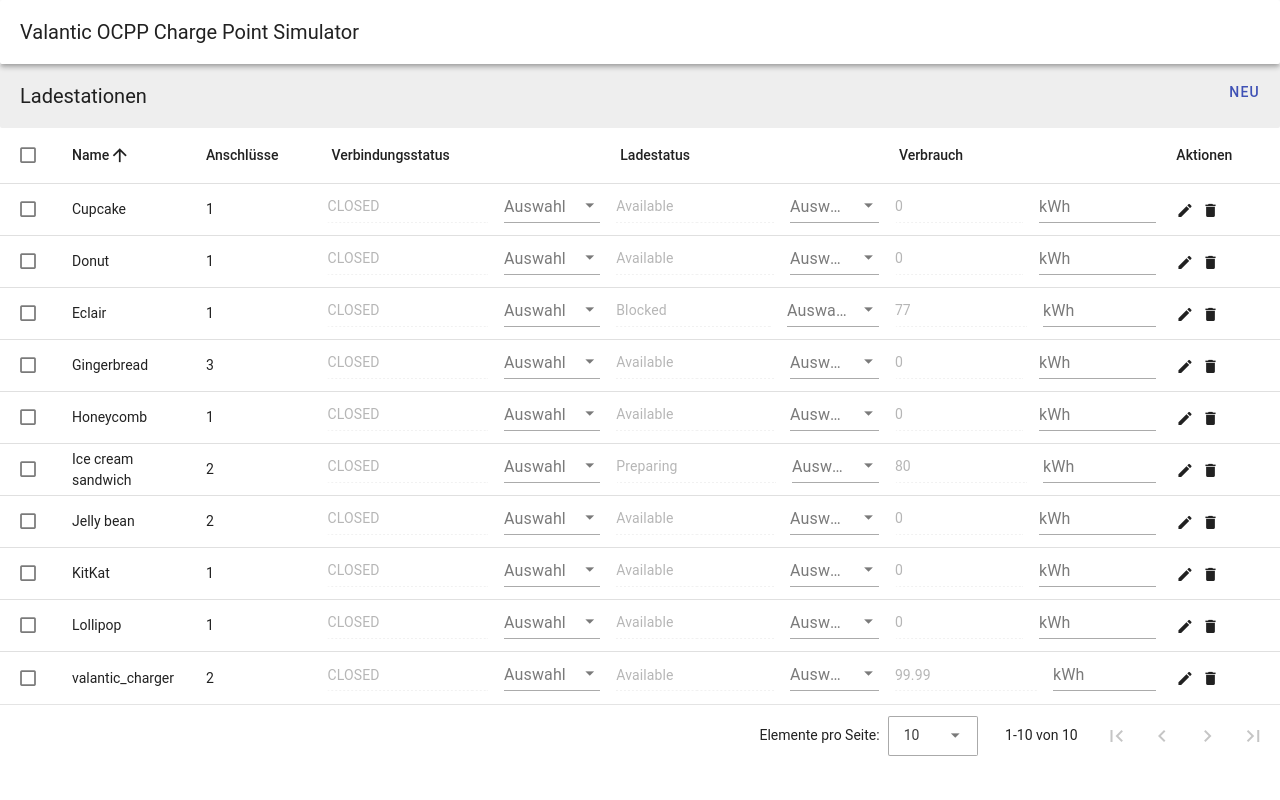
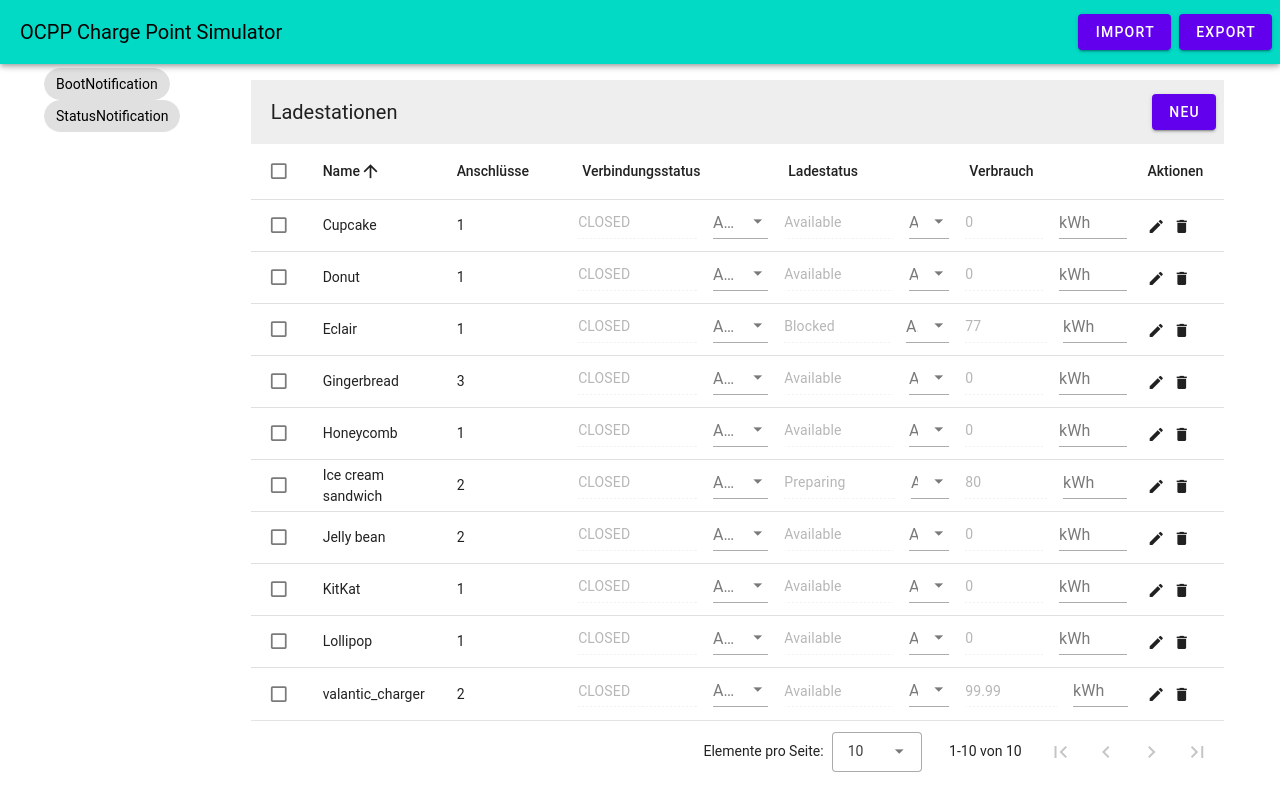
Before and after one commit to ges0909/ocpp-charge-point-simulator-dashboard, a Vue app: page / in a window 1280 px wide. Built offline with nearby package versions, Linux system fonts and the light colour scheme; no server answers.

Commit message:
1st attempt for OCPP notification panel

```diff
--- a/index.html
+++ b/index.html
@@ -2,9 +2,9 @@
 <html lang="en">
 <head>
     <meta charset="UTF-8"/>
-    <link rel="icon" type="image/svg+xml" href="/valantic.svg"/>
+    <link rel="icon" type="image/png" href="/valantic.png"/>
     <meta name="viewport" content="width=device-width, initial-scale=1.0"/>
-    <title>Valantic OCPP Charge Point Simulator</title>
+    <title>OCPP Charge Point Simulator</title>
 </head>
 <body>
 <div id="app"></div>
--- a/src/App.vue
+++ b/src/App.vue
@@ -3,7 +3,9 @@
   <!-- https://vuetifyjs.com/en/features/application-layout/#placing-components -->
   <v-layout class="rounded rounded-md">
 
-    <v-app-bar title="Valantic OCPP Charge Point Simulator">
+    <v-app-bar title="OCPP Charge Point Simulator" color="secondary">
+      <v-btn variant="elevated" color="primary" class="mr-2">Import</v-btn>
+      <v-btn variant="elevated" color="primary" class="mr-2">Export</v-btn>
     </v-app-bar>
 
     <!--
@@ -14,8 +16,26 @@
     </v-navigation-drawer>
     -->
 
-    <v-main class="d-flex align-center justify-center" style="min-height: 300px">
-      <ChargePointTable/>
+    <v-main class="d-flex align-center justify-center">
+      <v-container>
+        <v-row no-gutters>
+          <v-col>
+            <v-row>
+              <v-chip>
+                BootNotification
+              </v-chip>
+            </v-row>
+            <v-row>
+              <v-chip>
+                StatusNotification
+              </v-chip>
+            </v-row>
+          </v-col>
+          <v-col cols="10">
+            <ChargePointTable/>
+          </v-col>
+        </v-row>
+      </v-container>
     </v-main>
 
     <!--
--- a/src/components/ChargePointTable.vue
+++ b/src/components/ChargePointTable.vue
@@ -87,11 +87,15 @@
           {{ t("$msg.title") }}
         </v-toolbar-title>
         <v-dialog v-model="dialog" max-width="500px">
+          <!--
+            -- 'Add' button
+            -->
           <template v-slot:activator="{ props }">
-            <v-btn class="mb-2" color="primary" dark v-bind="props">
+            <v-btn variant="elevated" color="primary" class="mr-2" v-bind="props">
               {{ t("$msg.add") }}
             </v-btn>
           </template>
+
           <v-card>
             <v-card-title>
               <span class="text-h5">{{ formTitle }}</span>
@@ -122,10 +126,10 @@
               </v-container>
             </v-card-text>
             <v-card-actions>
-              <v-btn color="blue-darken-1" variant="text" @click="close">
+              <v-btn variant="elevated" color="primary" class="mr-2" @click="close">
                 {{ t("$msg.cancel") }}
               </v-btn>
-              <v-btn color="blue-darken-1" variant="text" @click="save">
+              <v-btn variant="elevated" color="primary" class="mr-2" @click="save">
                 {{ t("$msg.ok") }}
               </v-btn>
             </v-card-actions>
--- a/src/locales/de-DE.json
+++ b/src/locales/de-DE.json
@@ -17,5 +17,6 @@
   "header_meter_value": "Verbrauch",
   "required": "Es muss ein Wert angegeben werden",
   "select": "Auswahl",
-  "kwh": "kWh"
+  "kwh": "kWh",
+  "site.title": "OCPP Charge Point Simulator"
 }
--- a/src/locales/en-US.json
+++ b/src/locales/en-US.json
@@ -17,5 +17,6 @@
   "header_meter_value": "Consumption",
   "required": "Required",
   "select": "Select",
-  "kwh": "kWh"
+  "kwh": "kWh",
+  "site.title": "OCPP Charge Point Simulator"
 }
--- a/src/main.ts
+++ b/src/main.ts
@@ -1,14 +1,16 @@
 import { createApp } from 'vue'
 
-import 'vuetify/lib/styles/main.css'
+import '@mdi/font/css/materialdesignicons.css'
+import '@fortawesome/fontawesome-free/css/all.css'
+import { fa } from 'vuetify/iconsets/fa'
+import { aliases, mdi } from 'vuetify/iconsets/mdi'
+
+import 'vuetify/styles'
 import { createVuetify } from 'vuetify'
 import * as components from 'vuetify/components'
 import * as directives from 'vuetify/directives'
-import { fa } from 'vuetify/iconsets/fa'
-import { aliases, mdi } from 'vuetify/iconsets/mdi'
-import { md1 } from 'vuetify/blueprints'
-import '@mdi/font/css/materialdesignicons.css'
-import '@fortawesome/fontawesome-free/css/all.css'
+
+import { md2 } from 'vuetify/blueprints'
 
 import { createVueI18nAdapter } from 'vuetify/locale/adapters/vue-i18n'
 import { useI18n } from 'vue-i18n'
@@ -21,7 +23,7 @@ const vuetify = createVuetify({
         adapter: createVueI18nAdapter({ i18n, useI18n }),
     },
     // https://vuetifyjs.com/en/features/blueprints/#usage
-    blueprint: md1,
+    blueprint: md2,
     theme: {
         defaultTheme: 'light',
     },
--- a/src/style.css
+++ /dev/null
@@ -1,79 +0,0 @@
-:root {
-	font-family: Inter, system-ui, Avenir, Helvetica, Arial, sans-serif;
-	line-height: 1.5;
-	font-weight: 400;
-
-	color-scheme: light dark;
-	color: rgba(255, 255, 255, 0.87);
-	background-color: #242424;
-
-	font-synthesis: none;
-	text-rendering: optimizeLegibility;
-	-webkit-font-smoothing: antialiased;
-	-moz-osx-font-smoothing: grayscale;
-}
-
-a {
-	font-weight: 500;
-	color: #646cff;
-	text-decoration: inherit;
-}
-a:hover {
-	color: #535bf2;
-}
-
-body {
-	margin: 0;
-	/*display: flex;*/
-	place-items: center;
-	min-width: 320px;
-	min-height: 100vh;
-}
-
-h1 {
-	font-size: 3.2em;
-	line-height: 1.1;
-}
-
-button {
-	border-radius: 8px;
-	border: 1px solid transparent;
-	padding: 0.6em 1.2em;
-	font-size: 1em;
-	font-weight: 500;
-	font-family: inherit;
-	background-color: #1a1a1a;
-	cursor: pointer;
-	transition: border-color 0.25s;
-}
-button:hover {
-	border-color: #646cff;
-}
-button:focus,
-button:focus-visible {
-	outline: 4px auto -webkit-focus-ring-color;
-}
-
-.card {
-	padding: 2em;
-}
-
-#app {
-	/*max-width: 1280px;*/
-	margin: 0 auto;
-	padding: 2rem;
-	text-align: left;
-}
-
-@media (prefers-color-scheme: light) {
-	:root {
-		color: #213547;
-		background-color: #ffffff;
-	}
-	a:hover {
-		color: #747bff;
-	}
-	button {
-		background-color: #f9f9f9;
-	}
-}
```
Also changed, not shown: public/valantic.png (renamed from src/assets/valantic.png), public/valantic.svg (renamed from src/assets/valantic.svg).
